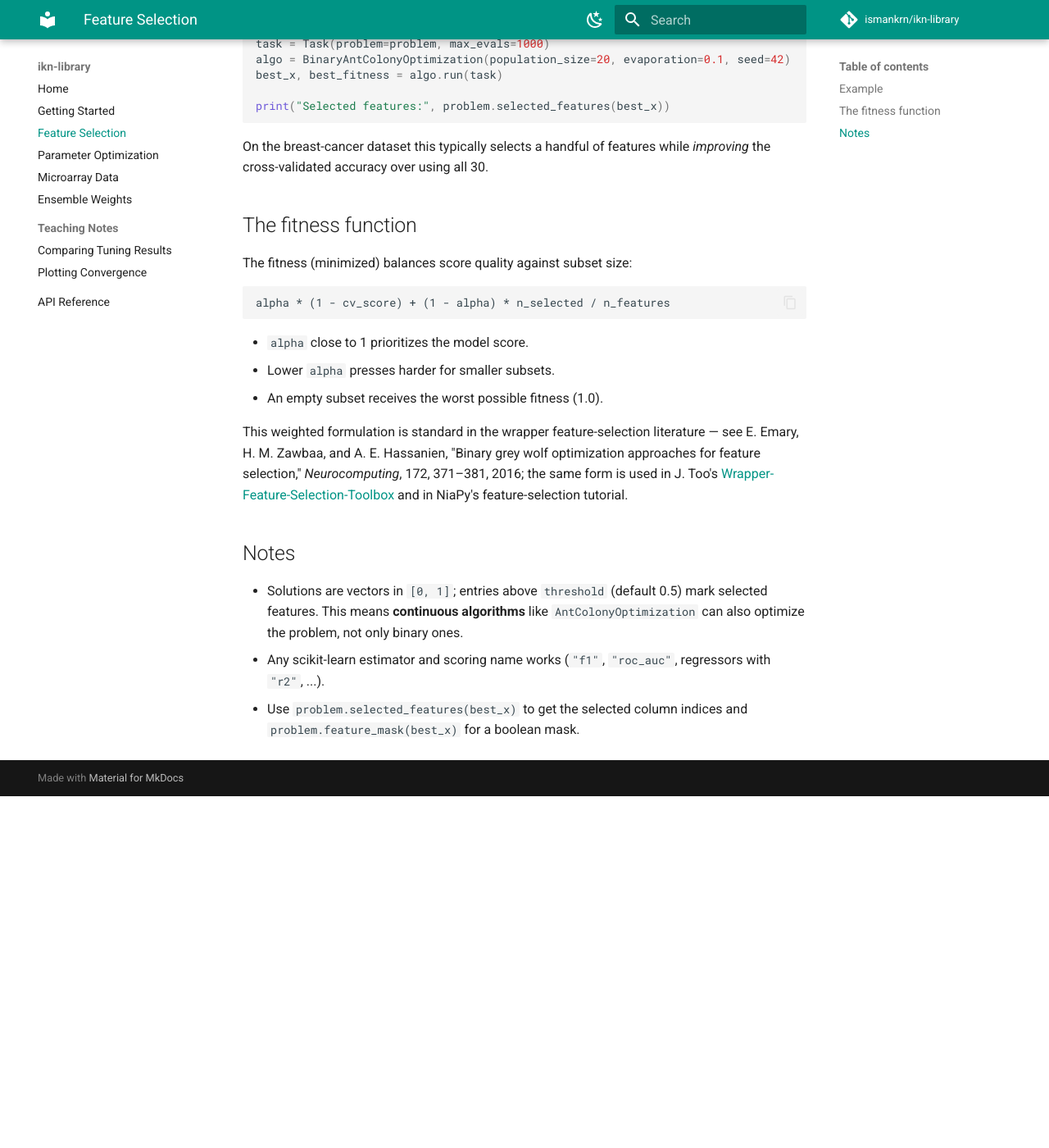
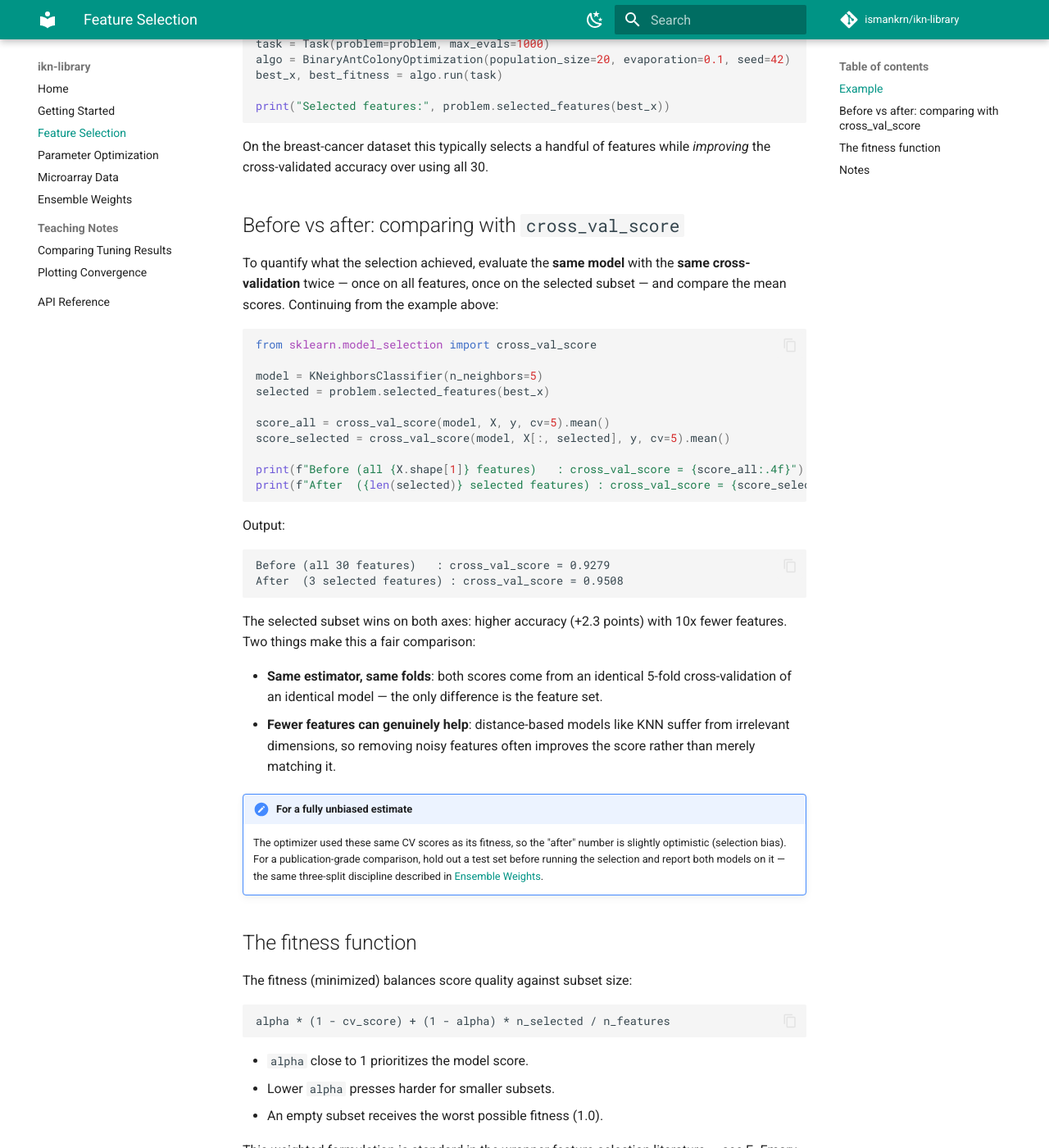
Before and after one commit to ismankrn/ikn-library, an MkDocs documentation site: the page built from docs/feature-selection.md, in a window 1280 px wide and 1400 px high, scrolled down 716 px. Shown: the whole window at 82% size. Built offline with MkDocs 1.6.1 and Material for MkDocs 9.7.7, drawn with Linux system fonts in a browser that asks for light colours; comment, search, counter and statistics services are not loaded; before the commit the page ends 1687 px from its top, so only the background shows below that.

Commit message:
Add before/after cross_val_score comparison to feature-selection tutorial
Co-Authored-By: Claude Fable 5 <noreply@anthropic.com>

````diff
--- a/docs/feature-selection.md
+++ b/docs/feature-selection.md
@@ -39,6 +39,51 @@ print("Selected features:", problem.selected_features(best_x))
 On the breast-cancer dataset this typically selects a handful of features
 while *improving* the cross-validated accuracy over using all 30.
 
+## Before vs after: comparing with `cross_val_score`
+
+To quantify what the selection achieved, evaluate the **same model**
+with the **same cross-validation** twice — once on all features, once on
+the selected subset — and compare the mean scores. Continuing from the
+example above:
+
+```python
+from sklearn.model_selection import cross_val_score
+
+model = KNeighborsClassifier(n_neighbors=5)
+selected = problem.selected_features(best_x)
+
+score_all = cross_val_score(model, X, y, cv=5).mean()
+score_selected = cross_val_score(model, X[:, selected], y, cv=5).mean()
+
+print(f"Before (all {X.shape[1]} features)   : cross_val_score = {score_all:.4f}")
+print(f"After  ({len(selected)} selected features) : cross_val_score = {score_selected:.4f}")
+```
+
+Output:
+
+```text
+Before (all 30 features)   : cross_val_score = 0.9279
+After  (3 selected features) : cross_val_score = 0.9508
+```
+
+The selected subset wins on both axes: higher accuracy (+2.3 points)
+with 10x fewer features. Two things make this a fair comparison:
+
+- **Same estimator, same folds**: both scores come from an identical
+  5-fold cross-validation of an identical model — the only difference
+  is the feature set.
+- **Fewer features can genuinely help**: distance-based models like KNN
+  suffer from irrelevant dimensions, so removing noisy features often
+  improves the score rather than merely matching it.
+
+!!! note "For a fully unbiased estimate"
+    The optimizer used these same CV scores as its fitness, so the
+    "after" number is slightly optimistic (selection bias). For a
+    publication-grade comparison, hold out a test set before running
+    the selection and report both models on it — the same three-split
+    discipline described in
+    [Ensemble Weights](ensemble.md#the-protocol-three-splits).
+
 ## The fitness function
 
 The fitness (minimized) balances score quality against subset size:
````
